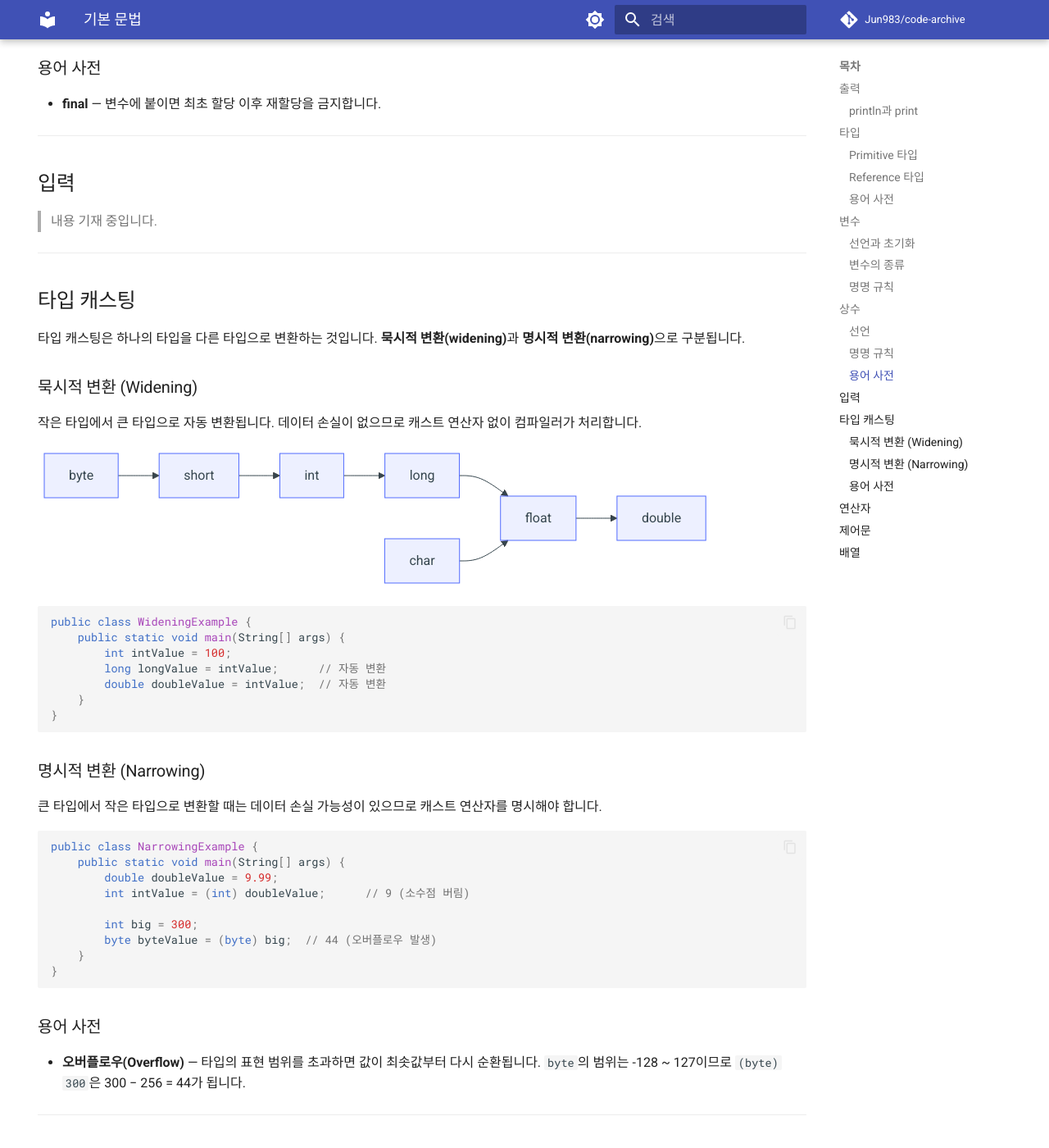
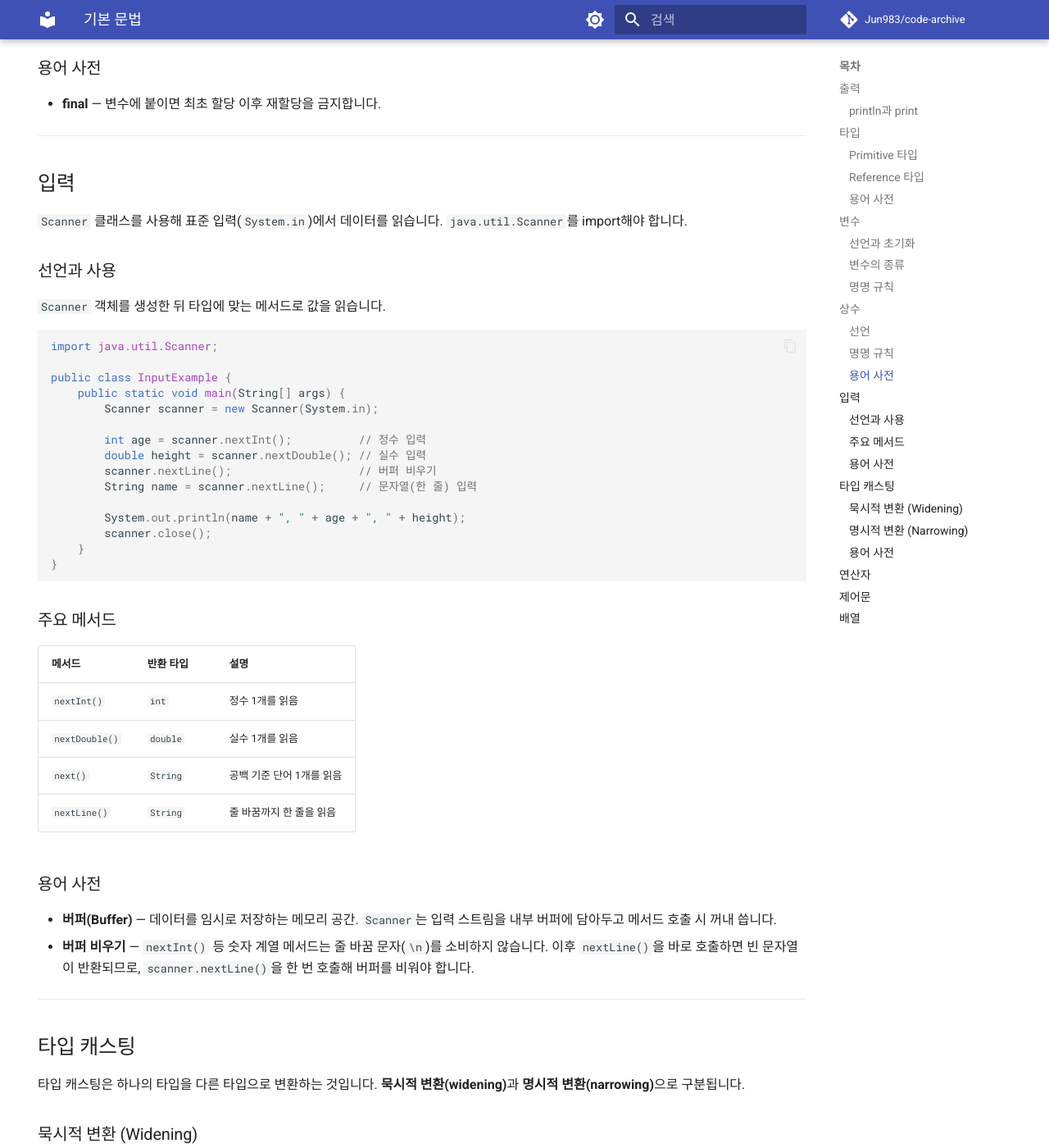
Before and after one commit to Jun983/code-archive, an MkDocs documentation site: the page built from docs/java/syntax.md, in a window 1280 px wide and 1400 px high, scrolled down 3486 px. Shown: the whole window at 82% size. Built offline with MkDocs 1.6.1 and Material for MkDocs 9.7.7, drawn with Linux system fonts in a browser that asks for light colours; comment, search, counter and statistics services are not loaded.

Commit message:
docs(java): 입력 섹션 작성 (Scanner, 버퍼 비우기 포함)
Co-Authored-By: Claude Sonnet 4.6 <noreply@anthropic.com>

````diff
--- a/docs/java/syntax.md
+++ b/docs/java/syntax.md
@@ -157,7 +157,43 @@ public class ConstantNamingExample {
 
 ## 입력
 
-> 내용 기재 중입니다.
+`Scanner` 클래스를 사용해 표준 입력(`System.in`)에서 데이터를 읽습니다. `java.util.Scanner`를 import해야 합니다.
+
+### 선언과 사용
+
+`Scanner` 객체를 생성한 뒤 타입에 맞는 메서드로 값을 읽습니다.
+
+```java
+import java.util.Scanner;
+
+public class InputExample {
+    public static void main(String[] args) {
+        Scanner scanner = new Scanner(System.in);
+
+        int age = scanner.nextInt();          // 정수 입력
+        double height = scanner.nextDouble(); // 실수 입력
+        scanner.nextLine();                   // 버퍼 비우기
+        String name = scanner.nextLine();     // 문자열(한 줄) 입력
+
+        System.out.println(name + ", " + age + ", " + height);
+        scanner.close();
+    }
+}
+```
+
+### 주요 메서드
+
+| 메서드 | 반환 타입 | 설명 |
+|--------|-----------|------|
+| `nextInt()` | `int` | 정수 1개를 읽음 |
+| `nextDouble()` | `double` | 실수 1개를 읽음 |
+| `next()` | `String` | 공백 기준 단어 1개를 읽음 |
+| `nextLine()` | `String` | 줄 바꿈까지 한 줄을 읽음 |
+
+### 용어 사전
+
+- **버퍼(Buffer)** — 데이터를 임시로 저장하는 메모리 공간. `Scanner`는 입력 스트림을 내부 버퍼에 담아두고 메서드 호출 시 꺼내 씁니다.
+- **버퍼 비우기** — `nextInt()` 등 숫자 계열 메서드는 줄 바꿈 문자(`\n`)를 소비하지 않습니다. 이후 `nextLine()`을 바로 호출하면 빈 문자열이 반환되므로, `scanner.nextLine()`을 한 번 호출해 버퍼를 비워야 합니다.
 
 ---
 
````
